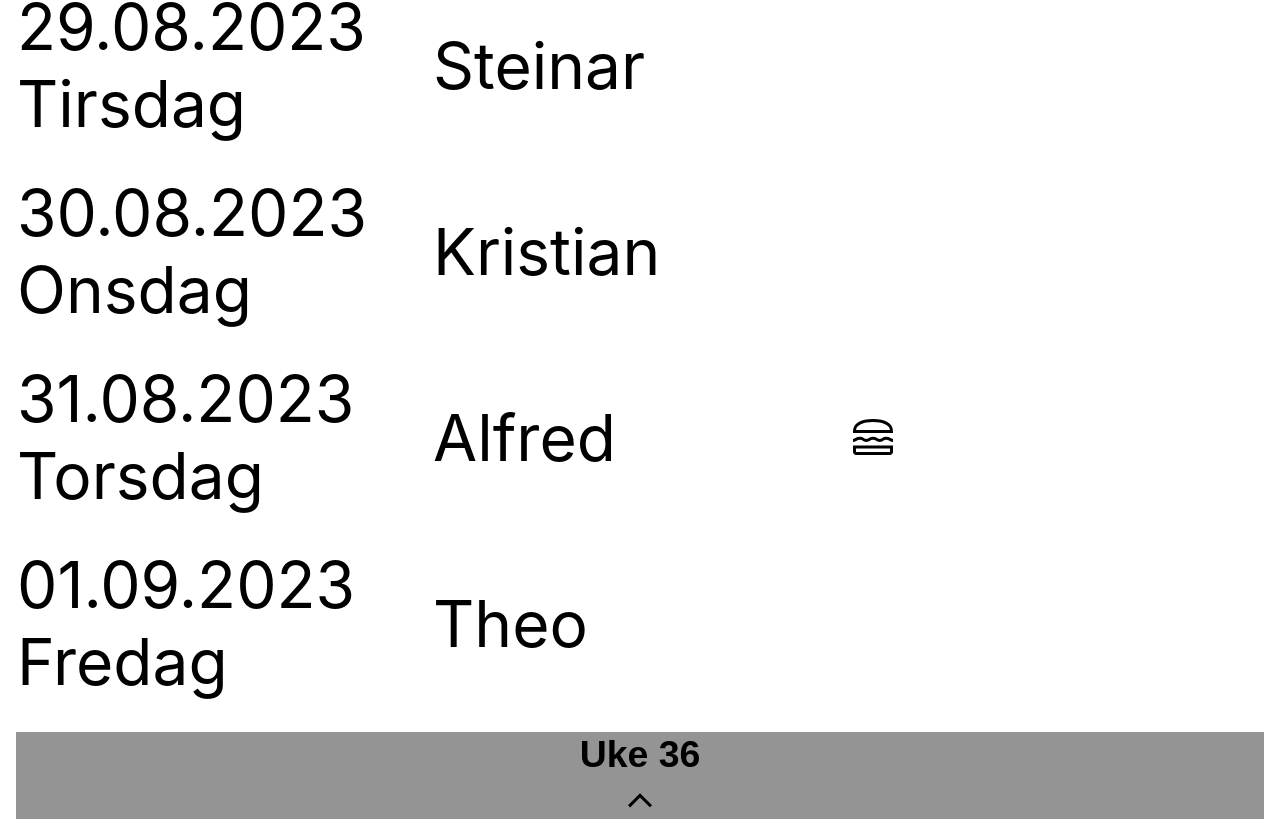
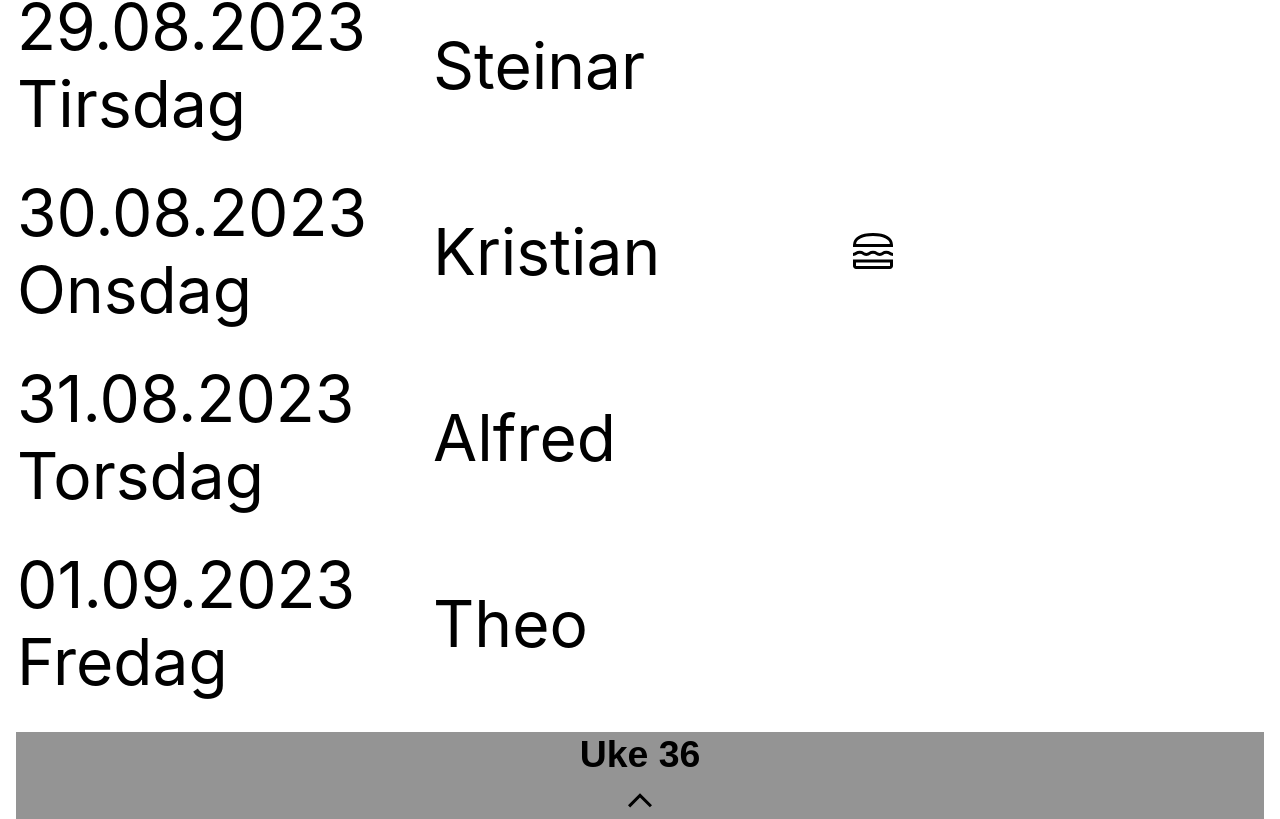
Before and after one commit to ostensrud/foelgeliste, a Next.js app: page /komplett in a window 1280 px wide. Shown: the part 741-1560 px from the top of the page. Built offline with nearby package versions, Linux system fonts and the light colour scheme.

Commit message:
:moyai: Matservering er paa mandag og onsdag

```diff
--- a/components/completelist/dayrow/DayRow.tsx
+++ b/components/completelist/dayrow/DayRow.tsx
@@ -1,7 +1,7 @@
 import { nb } from "date-fns/locale";
 import { DagType } from "../../../types/DayTypes";
 import { Lunch } from "../../Assets";
-import { format, isMonday, isThursday, parse } from "date-fns";
+import { format, isMonday, isWednesday, parse } from "date-fns";
 
 const DayRow = ({ dag }: { dag: DagType }) => {
   const parsedDate = parse(dag.date, "yyyy-MM-dd", new Date());
@@ -28,7 +28,9 @@ const DayRow = ({ dag }: { dag: DagType }) => {
         </span>
       </td>
       <td>{dag.name}</td>
-      <td>{isMonday(parsedDate) || isThursday(parsedDate) ? <Lunch /> : ""}</td>
+      <td>
+        {isMonday(parsedDate) || isWednesday(parsedDate) ? <Lunch /> : ""}
+      </td>
     </tr>
   );
 };
```
